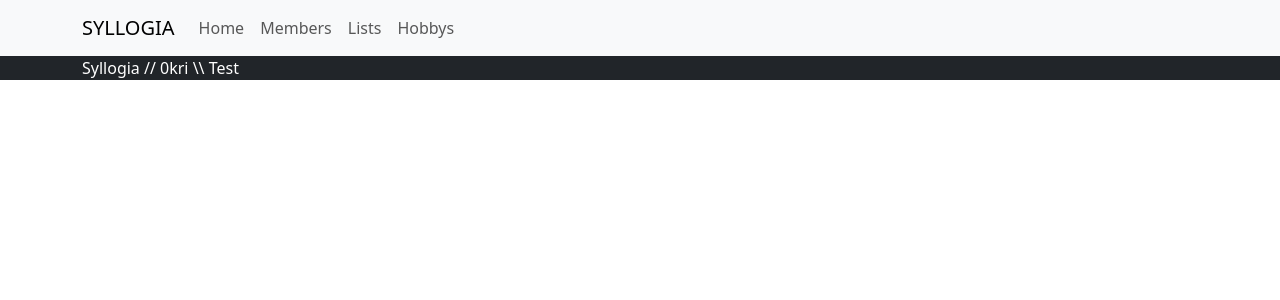
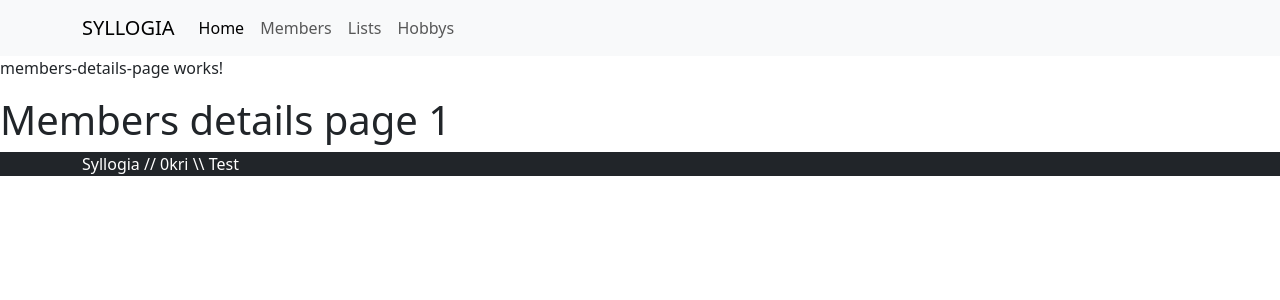
Before and after one commit to 0kri/NG9, an Angular app in the folder ng9/: page /details/1 in a window 1280 px wide. Before the commit this address led to /. Shown: the top 300 px of the page. Built offline with nearby package versions, Linux system fonts and the light colour scheme.

Commit message:
added details page for members

```diff
--- a/ng9/src/app/app-routing.module.ts
+++ b/ng9/src/app/app-routing.module.ts
@@ -3,11 +3,13 @@ import { RouterModule, Routes } from '@angular/router';
 import { MembersPageComponent } from './pages/members-page/members-page.component';
 import { ListsPageComponent } from './pages/lists-page/lists-page.component';
 import { HobbysPageComponent } from './pages/hobbys-page/hobbys-page.component';
+import { MembersDetailsPageComponent } from './pages/members-details-page/members-details-page.component';
 
 const routes: Routes = [
   { path: 'members', component: MembersPageComponent, title: 'Members' },
   { path: 'lists', component: ListsPageComponent, title: 'Lists' },
-  { path: 'hobbys', component: HobbysPageComponent, title: 'Hobbys'}
+  { path: 'hobbys', component: HobbysPageComponent, title: 'Hobbys' },
+  { path: 'details/:id', component: MembersDetailsPageComponent, title: 'Member Details'}
 ];
 
 @NgModule({
--- a/ng9/src/app/pages/members-details-page/members-details-page.component.html
+++ b/ng9/src/app/pages/members-details-page/members-details-page.component.html
@@ -1 +1,2 @@
 <p>members-details-page works!</p>
+<h1>Members details page {{ memberId }}</h1>
--- a/ng9/src/app/pages/members-details-page/members-details-page.component.ts
+++ b/ng9/src/app/pages/members-details-page/members-details-page.component.ts
@@ -1,10 +1,22 @@
-import { Component } from '@angular/core';
+import { Component, OnInit } from '@angular/core';
+import { ActivatedRoute } from '@angular/router';
 
 @Component({
   selector: 'app-members-details-page',
   templateUrl: './members-details-page.component.html',
   styleUrls: ['./members-details-page.component.css']
 })
-export class MembersDetailsPageComponent {
+export class MembersDetailsPageComponent implements OnInit {
+
+    public memberId!: number | string;
+
+  constructor(
+    private _route: ActivatedRoute
+  ){}
+
+  ngOnInit(): void {
+    this.memberId = this._route.snapshot.params['id']
+  }
+
 
 }
--- a/ng9/src/app/pages/members-page/members-page.component.html
+++ b/ng9/src/app/pages/members-page/members-page.component.html
@@ -1,5 +1,7 @@
 <div class="row">
     <div class="col-3" *ngFor="let member of membersService.members">
-        <app-card [membersData]="member"></app-card>
+        <a routerLink="/details/{{member.id}}" class="text-decoration-none">
+            <app-card [membersData]="member"></app-card>
+        </a>
     </div>
 </div>
--- a/ng9/src/app/pages/members-page/members-page.component.ts
+++ b/ng9/src/app/pages/members-page/members-page.component.ts
@@ -9,6 +9,6 @@ import { MembersService } from 'src/app/services/members.service';
 export class MembersPageComponent {
 
   constructor(
-    public membersService: MembersService
+    public membersService: MembersService,
   ){}
 }
```
